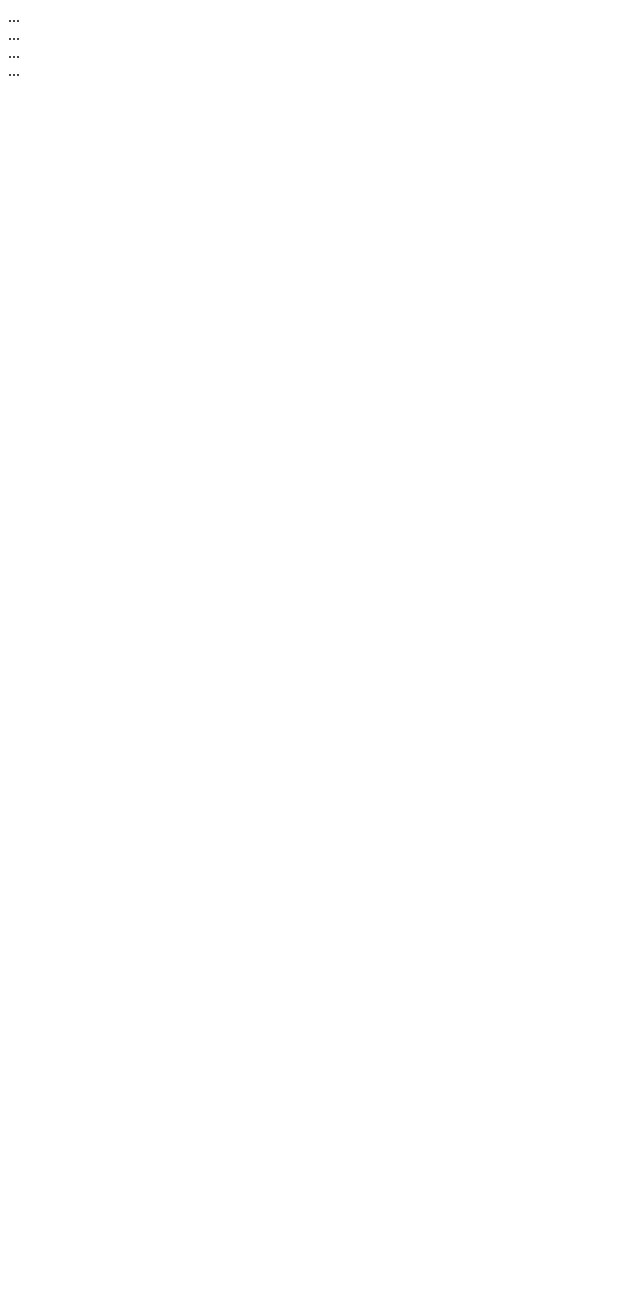
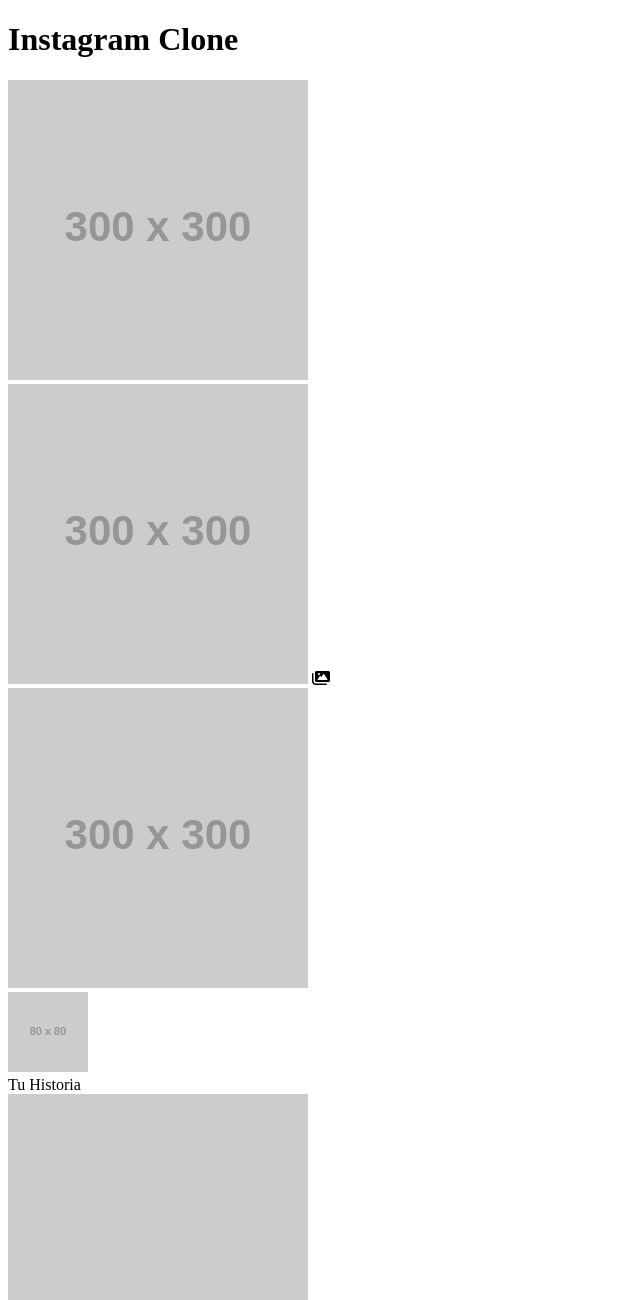
Before and after one commit to Jacobr89/simulador-feed-instagram, a plain HTML site: page index.html in a window 1280 px wide. Shown: the top 1300 px of the page, without its empty margins (0-640 px from the left). Before the commit the page ends 800 px from the top, so only its background shows below. Drawn offline with Linux system fonts and the light colour scheme; placeholder pictures from the web are drawn by us.

Commit message:
index.html

```diff
--- a/index.html
+++ b/index.html
@@ -1,10 +1,42 @@
+<!DOCTYPE html>
+<html lang="es">
+<head>
+    <meta charset="UTF-8">
+    <meta name="viewport" content="width=device-width, initial-scale=1.0">
+    <title>Instagram Clone Preview</title>
+    <link rel="stylesheet" href="style.css">
+    <link rel="stylesheet" href="https://cdnjs.cloudflare.com/ajax/libs/font-awesome/6.0.0-beta3/css/all.min.css">
+</head>
+<body>
     <div id="app-container">
-    <header>...</header>
-    <main id="feed-container">
-        <div class="post-card" data-post-type="feed" data-post-id="123">...</div>
-        <div class="post-card" data-post-type="carousel" data-post-id="124">...</div>
+        <header class="app-header">
+            <h1>Instagram Clone</h1>
+            </header>
+        <main id="feed-container" class="feed-grid">
+            <div class="post-card" data-post-type="feed" data-post-id="post1">
+                <img src="https://via.placeholder.com/300x300/F0F0F0/000000?text=Feed+Post+1" alt="Publicación de Feed">
+            </div>
+            <div class="post-card" data-post-type="carousel" data-post-id="post2">
+                <img src="https://via.placeholder.com/300x300/E0E0E0/000000?text=Carrusel+1" alt="Publicación de Carrusel">
+                <i class="fas fa-images carousel-indicator-icon"></i>
+            </div>
+            <div class="post-card" data-post-type="feed" data-post-id="post3">
+                <img src="https://via.placeholder.com/300x300/D0D0D0/000000?text=Feed+Post+2" alt="Publicación de Feed">
+            </div>
+            <div class="post-card story-card" data-post-type="story" data-post-id="story1">
+                <div class="story-avatar-wrapper">
+                    <img src="https://via.placeholder.com/80x80/C0C0C0/000000?text=Historia" alt="Historia">
+                </div>
+                <span>Tu Historia</span>
+            </div>
+            <div class="post-card" data-post-type="reel" data-post-id="reel1">
+                <img src="https://via.placeholder.com/300x500/B0B0B0/000000?text=Reel+1" alt="Publicación de Reel">
+                <i class="fas fa-video reel-indicator-icon"></i>
+            </div>
+            <div class="post-card" data-post-type="feed" data-post-id="post4">
+                <img src="https://via.placeholder.com/300x300/A0A0A0/000000?text=Feed+Post+3" alt="Publicación de Feed">
+            </div>
         </main>
-    <footer>...</footer>
 
         <div id="modal-overlay" class="hidden">
             <div id="post-modal" class="modal-content">
@@ -14,3 +46,7 @@
         <div id="story-reel-viewer" class="hidden">
             </div>
     </div>
+
+    <script src="script.js"></script>
+</body>
+</html>
```
Lines whose indentation alone changed are shown as unchanged.
